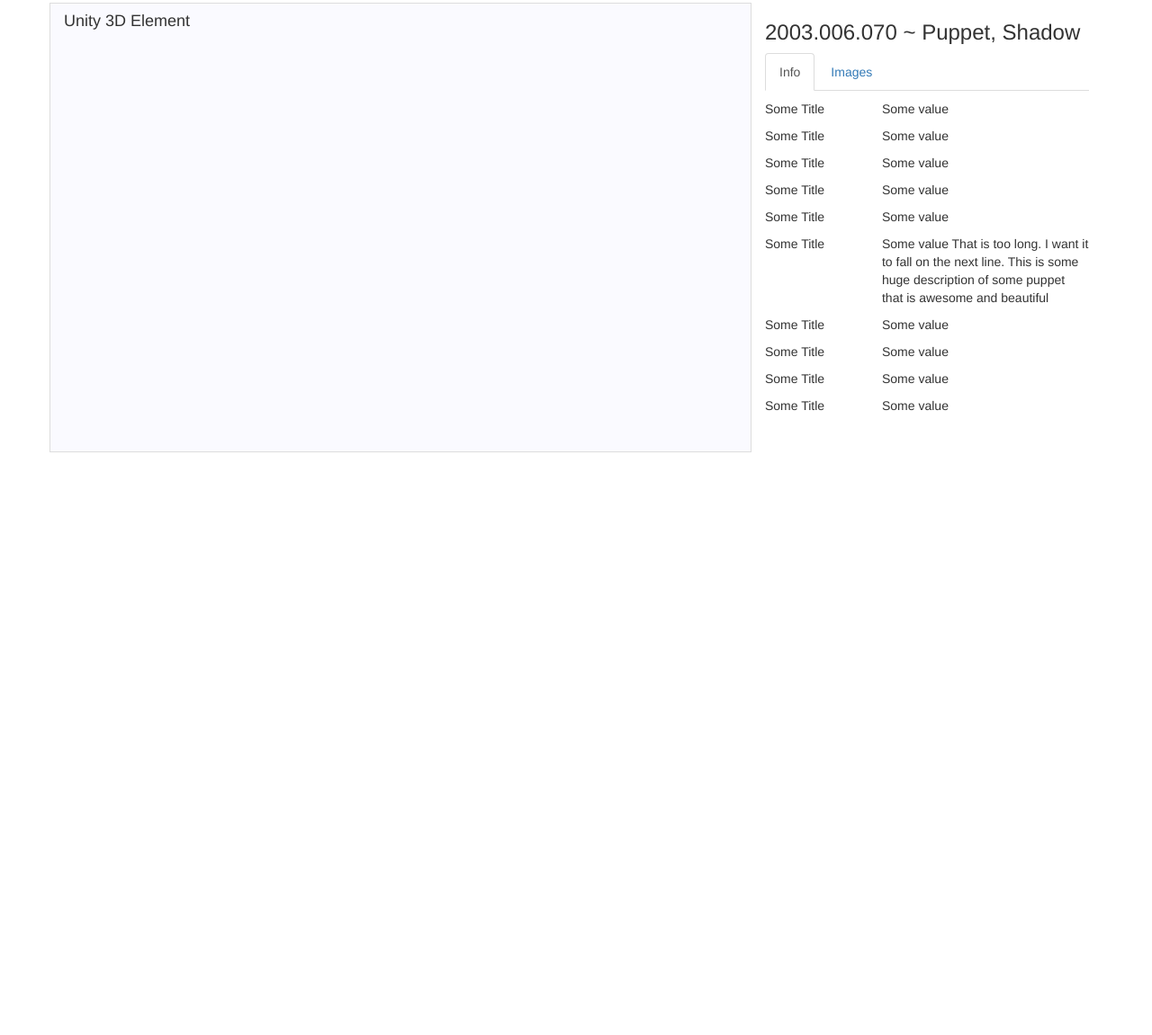
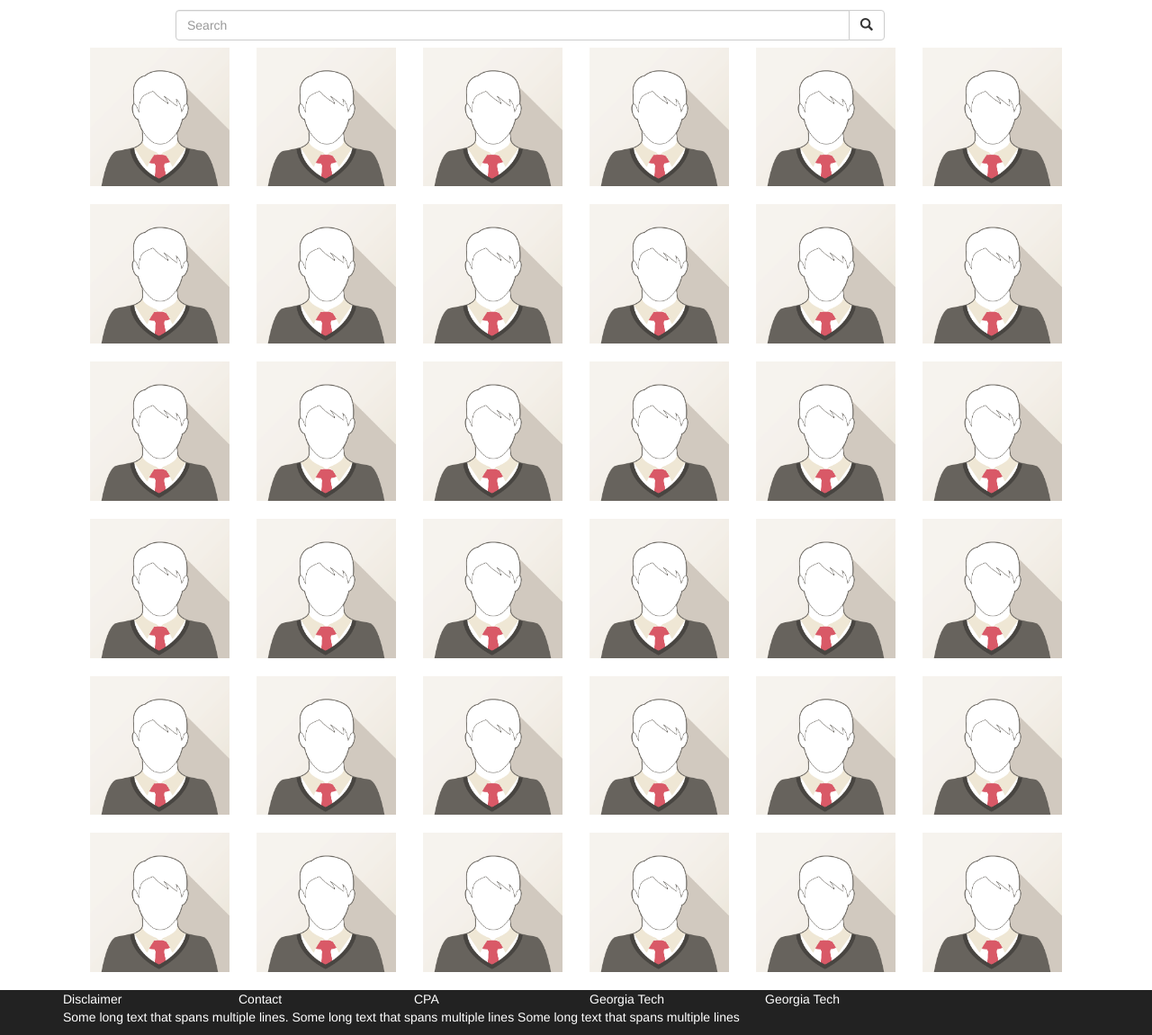
Before and after one commit to tanmaybinaykiya/CPA-Archive, a plain HTML site: page index.html in a window 1280 px wide. Shown: the part 47-1198 px from the top of the page at 90% size. Before the commit the page ends 800 px from the top, so only its background shows below. Drawn offline with nearby package versions, Linux system fonts and the light colour scheme.

Commit message:
Added Search page

```diff
--- a/css/styles.css
+++ b/css/styles.css
@@ -1,5 +1,17 @@
-#header {
+body{
+    height: 100%;
+}
+
+#header, #footer {
     background-color: #222;
+}
+
+#footer a{
+    color: #fff;
+}
+
+#footer{
+    /* clear: both; */
 }
 
 #header h4, p{
@@ -37,3 +49,6 @@
     overflow-y: auto;
     overflow-x: hidden;  /** TODO: SHOULDNT BE NEEDED **/
 }
+.search-page-image-row{
+    margin-bottom: 20px;
+}
--- a/index.html
+++ b/index.html
@@ -4,7 +4,7 @@
 
   <!-- Basic Page Needs –––––––––––––––––––––––––––––––––––––––––––––––––– -->
   <meta charset="utf-8">
-  <title>Your page title here :)</title>
+  <title>CPA Puppet Archive</title>
   <meta name="description" content="">
   <meta name="author" content="">
 
@@ -33,6 +33,7 @@
 
 </head>
 <body>
+  <!-- HEADER –––––––––––––––––––––––––––––––––––––––––––––––––– -->
   <div class="container-fluid">
     <div class="row">
       <div class="col-md-12" id ="header">
@@ -42,149 +43,85 @@
   </div>
 
   <div class="container">
-    <!-- HEADER –––––––––––––––––––––––––––––––––––––––––––––––––– -->
-    <div class="row" id ="main-body">
-      <div class="col-md-8" id="unity-element">
-        <h4>Unity 3D Element</h4>
-      </div>
-      <div class="col-md-4" id="tabs">
-
-        <h3>2003.006.070 ~ Puppet, Shadow</h3>
-
-        <ul class="nav nav-tabs">
-          <li class="active"><a data-toggle="tab" href="#info">Info</a></li>
-          <li><a data-toggle="tab" href="#images">Images</a></li>
-        </ul>
-
-        <div class="tab-content">
-          <div id="info" class="tab-pane fade in active">
-            <div class="row">
-              <span class="col-md-4"> Some Title </span>
-              <span class="col-md-8"> Some value </span>
-            </div>
-            <div class="row">
-              <span class="col-md-4"> Some Title </span>
-              <span class="col-md-8"> Some value </span>
-            </div>
-            <div class="row">
-              <span class="col-md-4"> Some Title </span>
-              <span class="col-md-8"> Some value </span>
-            </div>
-            <div class="row">
-              <span class="col-md-4"> Some Title </span>
-              <span class="col-md-8"> Some value </span>
-            </div>
-            <div class="row">
-              <span class="col-md-4"> Some Title </span>
-              <span class="col-md-8"> Some value </span>
-            </div>
-            <div class="row">
-              <span class="col-md-4"> Some Title </span>
-              <span class="col-md-8"> Some value That is too long. I want it to fall on the next line. This is some huge description of some puppet that is awesome and beautiful</span>
-            </div>
-            <div class="row">
-              <span class="col-md-4"> Some Title </span>
-              <span class="col-md-8"> Some value </span>
-            </div>
-            <div class="row">
-              <span class="col-md-4"> Some Title </span>
-              <span class="col-md-8"> Some value </span>
-            </div>
-            <div class="row">
-              <span class="col-md-4"> Some Title </span>
-              <span class="col-md-8"> Some value </span>
-            </div>
-            <div class="row">
-              <span class="col-md-4"> Some Title </span>
-              <span class="col-md-8"> Some value </span>
+    <!-- Body –––––––––––––––––––––––––––––––––––––––––––––––––– -->
+    <div id="search-box col-md-12">
+        <div class="col-md-1"> </div>
+        <div class="col-md-10">
+            <form class="navbar-form" role="search">
+                <div class="input-group add-on col-md-12">
+                <input class="form-control" placeholder="Search" name="srch-term" id="srch-term" type="text">
+                <div class="input-group-btn">
+                    <button class="btn btn-default" type="submit"><i class="glyphicon glyphicon-search"></i></button>
                 </div>
                 </div>
-          <div id="images" class="tab-pane fade">
-            <div class="media">
-              <div class = "row">
-                <a href="#" data-toggle="modal" data-target="#imageCarousel"><img src="img/img_avatar1.png" class="media-object col-md-4"></a>
-                <a href="#" data-toggle="modal" data-target="#imageCarousel"><img src="img/img_avatar1.png" class="media-object col-md-4"></a>
-                <a href="#" data-toggle="modal" data-target="#imageCarousel"><img src="img/img_avatar1.png" class="media-object col-md-4"></a>
-              </div>
-              <div class = "row">
-                <a href="#" data-toggle="modal" data-target="#imageCarousel"><img src="img/img_avatar1.png" class="media-object col-md-4"></a>
-                <a href="#" data-toggle="modal" data-target="#imageCarousel"><img src="img/img_avatar1.png" class="media-object col-md-4"></a>
-                <a href="#" data-toggle="modal" data-target="#imageCarousel"><img src="img/img_avatar1.png" class="media-object col-md-4"></a>
-              </div>
-              <div class = "row">
-                <a href="#" data-toggle="modal" data-target="#imageCarousel"><img src="img/img_avatar1.png" class="media-object col-md-4"></a>
-                <a href="#" data-toggle="modal" data-target="#imageCarousel"><img src="img/img_avatar1.png" class="media-object col-md-4"></a>
-                <a href="#" data-toggle="modal" data-target="#imageCarousel"><img src="img/img_avatar1.png" class="media-object col-md-4"></a>
-              </div>
-              <div class = "row">
-                <a href="#" data-toggle="modal" data-target="#imageCarousel"><img src="img/img_avatar1.png" class="media-object col-md-4"></a>
-                <a href="#" data-toggle="modal" data-target="#imageCarousel"><img src="img/img_avatar1.png" class="media-object col-md-4"></a>
-                <a href="#" data-toggle="modal" data-target="#imageCarousel"><img src="img/img_avatar1.png" class="media-object col-md-4"></a>
-              </div>
-              <div class = "row">
-                <a href="#" data-toggle="modal" data-target="#imageCarousel"><img src="img/img_avatar1.png" class="media-object col-md-4"></a>
-                <a href="#" data-toggle="modal" data-target="#imageCarousel"><img src="img/img_avatar1.png" class="media-object col-md-4"></a>
-                <a href="#" data-toggle="modal" data-target="#imageCarousel"><img src="img/img_avatar1.png" class="media-object col-md-4"></a>
+            </form>
         </div>
     </div>
+    <div>
+        <div class = "search-page-image-row col-md-12">
+            <a href="puppet.html" ><img src="img/img_avatar1.png" class="media-object col-md-2"></a>
+            <a href="puppet.html" ><img src="img/img_avatar1.png" class="media-object col-md-2"></a>
+            <a href="puppet.html" ><img src="img/img_avatar1.png" class="media-object col-md-2"></a>
+            <a href="puppet.html" ><img src="img/img_avatar1.png" class="media-object col-md-2"></a>
+            <a href="puppet.html" ><img src="img/img_avatar1.png" class="media-object col-md-2"></a>
+            <a href="puppet.html" ><img src="img/img_avatar1.png" class="media-object col-md-2"></a>
         </div>
+        <div class = "search-page-image-row col-md-12">
+            <a href="puppet.html" ><img src="img/img_avatar1.png" class="media-object col-md-2"></a>
+            <a href="puppet.html" ><img src="img/img_avatar1.png" class="media-object col-md-2"></a>
+            <a href="puppet.html" ><img src="img/img_avatar1.png" class="media-object col-md-2"></a>
+            <a href="puppet.html" ><img src="img/img_avatar1.png" class="media-object col-md-2"></a>
+            <a href="puppet.html" ><img src="img/img_avatar1.png" class="media-object col-md-2"></a>
+            <a href="puppet.html" ><img src="img/img_avatar1.png" class="media-object col-md-2"></a>
         </div>
+        <div class = "search-page-image-row col-md-12">
+            <a href="puppet.html" ><img src="img/img_avatar1.png" class="media-object col-md-2"></a>
+            <a href="puppet.html" ><img src="img/img_avatar1.png" class="media-object col-md-2"></a>
+            <a href="puppet.html" ><img src="img/img_avatar1.png" class="media-object col-md-2"></a>
+            <a href="puppet.html" ><img src="img/img_avatar1.png" class="media-object col-md-2"></a>
+            <a href="puppet.html" ><img src="img/img_avatar1.png" class="media-object col-md-2"></a>
+            <a href="puppet.html" ><img src="img/img_avatar1.png" class="media-object col-md-2"></a>
         </div>
+        <div class = "search-page-image-row col-md-12">
+            <a href="puppet.html" ><img src="img/img_avatar1.png" class="media-object col-md-2"></a>
+            <a href="puppet.html" ><img src="img/img_avatar1.png" class="media-object col-md-2"></a>
+            <a href="puppet.html" ><img src="img/img_avatar1.png" class="media-object col-md-2"></a>
+            <a href="puppet.html" ><img src="img/img_avatar1.png" class="media-object col-md-2"></a>
+            <a href="puppet.html" ><img src="img/img_avatar1.png" class="media-object col-md-2"></a>
+            <a href="puppet.html" ><img src="img/img_avatar1.png" class="media-object col-md-2"></a>
+        </div>
+        <div class = "search-page-image-row col-md-12">
+            <a href="puppet.html" ><img src="img/img_avatar1.png" class="media-object col-md-2"></a>
+            <a href="puppet.html" ><img src="img/img_avatar1.png" class="media-object col-md-2"></a>
+            <a href="puppet.html" ><img src="img/img_avatar1.png" class="media-object col-md-2"></a>
+            <a href="puppet.html" ><img src="img/img_avatar1.png" class="media-object col-md-2"></a>
+            <a href="puppet.html" ><img src="img/img_avatar1.png" class="media-object col-md-2"></a>
+            <a href="puppet.html" ><img src="img/img_avatar1.png" class="media-object col-md-2"></a>
+        </div>
+        <div class = "search-page-image-row col-md-12">
+            <a href="puppet.html" ><img src="img/img_avatar1.png" class="media-object col-md-2"></a>
+            <a href="puppet.html" ><img src="img/img_avatar1.png" class="media-object col-md-2"></a>
+            <a href="puppet.html" ><img src="img/img_avatar1.png" class="media-object col-md-2"></a>
+            <a href="puppet.html" ><img src="img/img_avatar1.png" class="media-object col-md-2"></a>
+            <a href="puppet.html" ><img src="img/img_avatar1.png" class="media-object col-md-2"></a>
+            <a href="puppet.html" ><img src="img/img_avatar1.png" class="media-object col-md-2"></a>
         </div>
     </div>
 
 
-  <div id="imageCarousel" class="modal fade" role="dialog">
-      <div class="modal-dialog">
-
-        <!-- Modal content-->
-        <div class="modal-content">
-          <div class="modal-header">
-            <button type="button" class="close" data-dismiss="modal">&times;</button>
-            <h4 class="modal-title">Title comes here again</h4>
   </div>
-          <div class="modal-body">
-              <div id="myCarousel" class="carousel slide" data-ride="carousel">
-                  <!-- Indicators -->
-                  <ol class="carousel-indicators">
-                    <li data-target="#myCarousel" data-slide-to="0" class="active"></li>
-                    <li data-target="#myCarousel" data-slide-to="1"></li>
-                    <li data-target="#myCarousel" data-slide-to="2"></li>
-                  </ol>
-
-                  <!-- Wrapper for slides -->
-                  <div class="carousel-inner">
-                    <div class="item active">
-                      <img src="img/img_avatar1.png" alt="Los Angeles" style="width:100%;">
-                    </div>
-
-                    <div class="item">
-                      <img src="img/img_avatar1.png" alt="Chicago" style="width:100%;">
-                    </div>
-
-                    <div class="item">
-                      <img src="img/img_avatar1.png" alt="New york" style="width:100%;">
+    <!-- HEADER –––––––––––––––––––––––––––––––––––––––––––––––––– -->
+  <div id="footer">
+    <div class="container">
+      <div class="row">
+        <a class="col-md-2" href="#">Disclaimer</a>
+        <a class="col-md-2" href="mailto:nowhere@mozilla.org">Contact</a>
+        <a class="col-md-2" href="http://www.puppet.org/">CPA</a>
+        <a class="col-md-2" href="https://www.gatech.edu">Georgia Tech</a>
+        <a class="col-md-2" href="https://www.gatech.edu">Georgia Tech</a>
+        <a class="col-md-12" href="#">Some long text that spans multiple lines. Some long text that spans multiple lines Some long text that spans multiple lines</a>
       </div>
     </div>
-
-                  <!-- Left and right controls -->
-                  <a class="left carousel-control" href="#myCarousel" data-slide="prev">
-                    <span class="glyphicon glyphicon-chevron-left"></span>
-                    <span class="sr-only">Previous</span>
-                  </a>
-                  <a class="right carousel-control" href="#myCarousel" data-slide="next">
-                    <span class="glyphicon glyphicon-chevron-right"></span>
-                    <span class="sr-only">Next</span>
-                  </a>
   </div>
-          </div>
-          <div class="modal-footer">
-            <button type="button" class="btn btn-default" data-dismiss="modal">Close</button>
-          </div>
-        </div>
-
-      </div>
-    </div>
-
 </body>
 </html>
```
Also changed, not shown: puppet.html (added, +232 -0 lines). Lines whose indentation alone changed are shown as unchanged.
